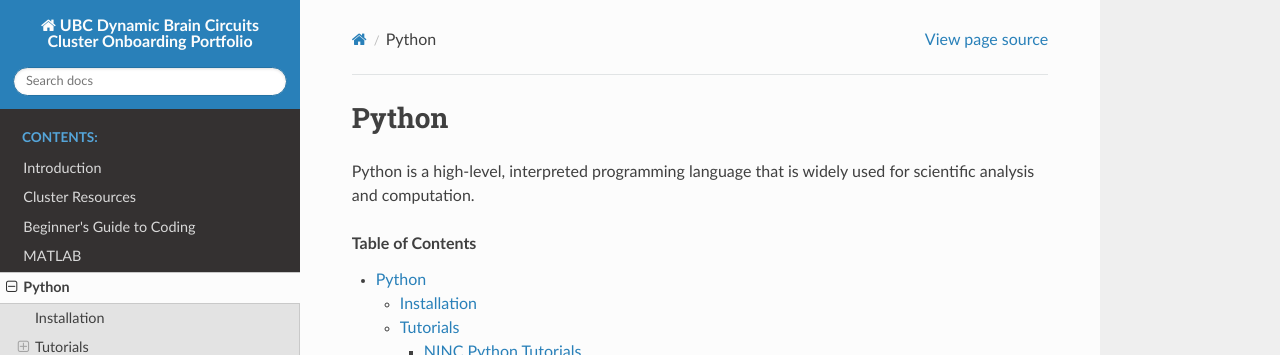
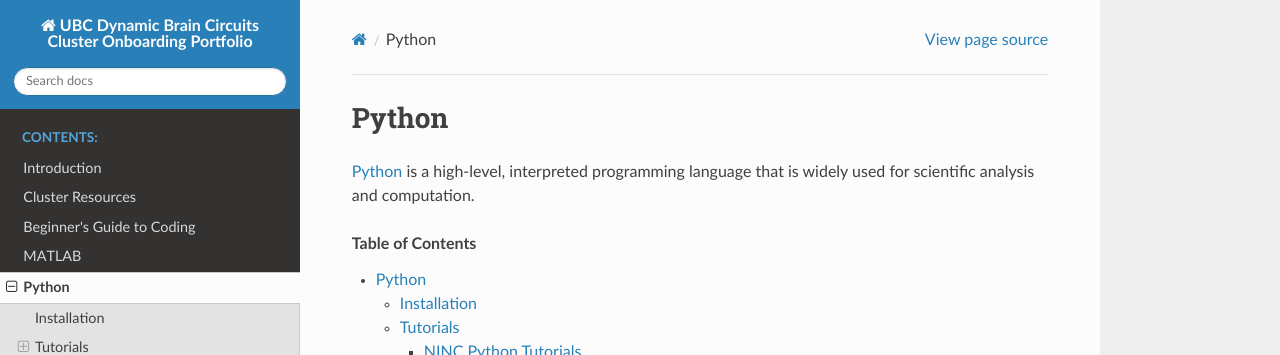
Before and after one commit to ubcbraincircuits/onboarding, a Sphinx documentation site: the page built from source/python.rst, in a window 1280 px wide and 900 px high. Shown: the top 355 px of the window. Built offline with Sphinx 7.4.7 and the Read the Docs theme 2.0.0, drawn with Linux system fonts in a browser that asks for light colours; part of the change alters nothing that is shown.

```diff
--- a/source/python.rst
+++ b/source/python.rst
@@ -2,7 +2,7 @@
 Python
 ######
 
-Python is a high-level, interpreted programming language that is widely used for
+`Python <https://www.python.org/>`_ is a high-level, interpreted programming language that is widely used for
 scientific analysis and computation.
 
 .. contents:: Table of Contents
```
